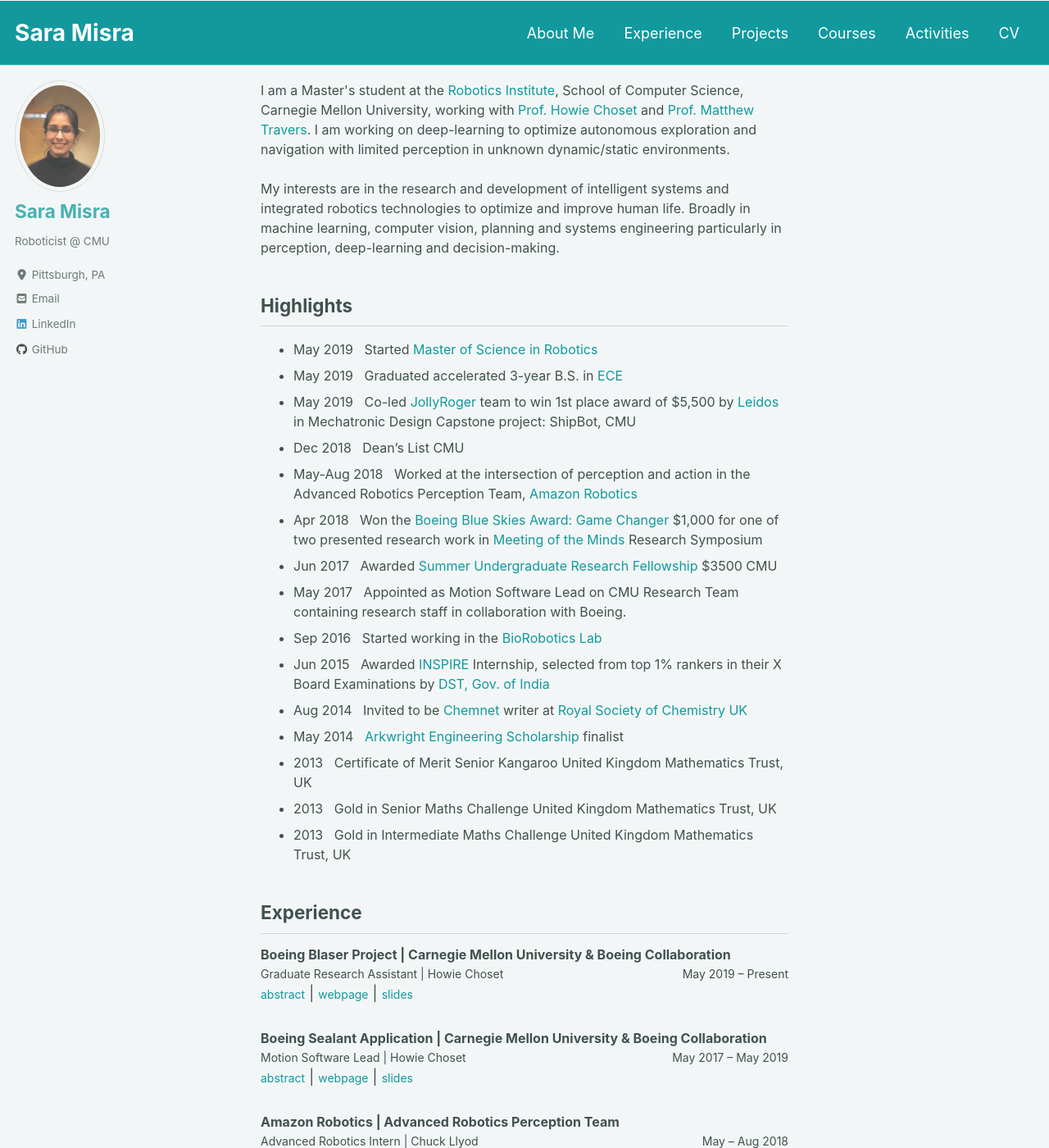
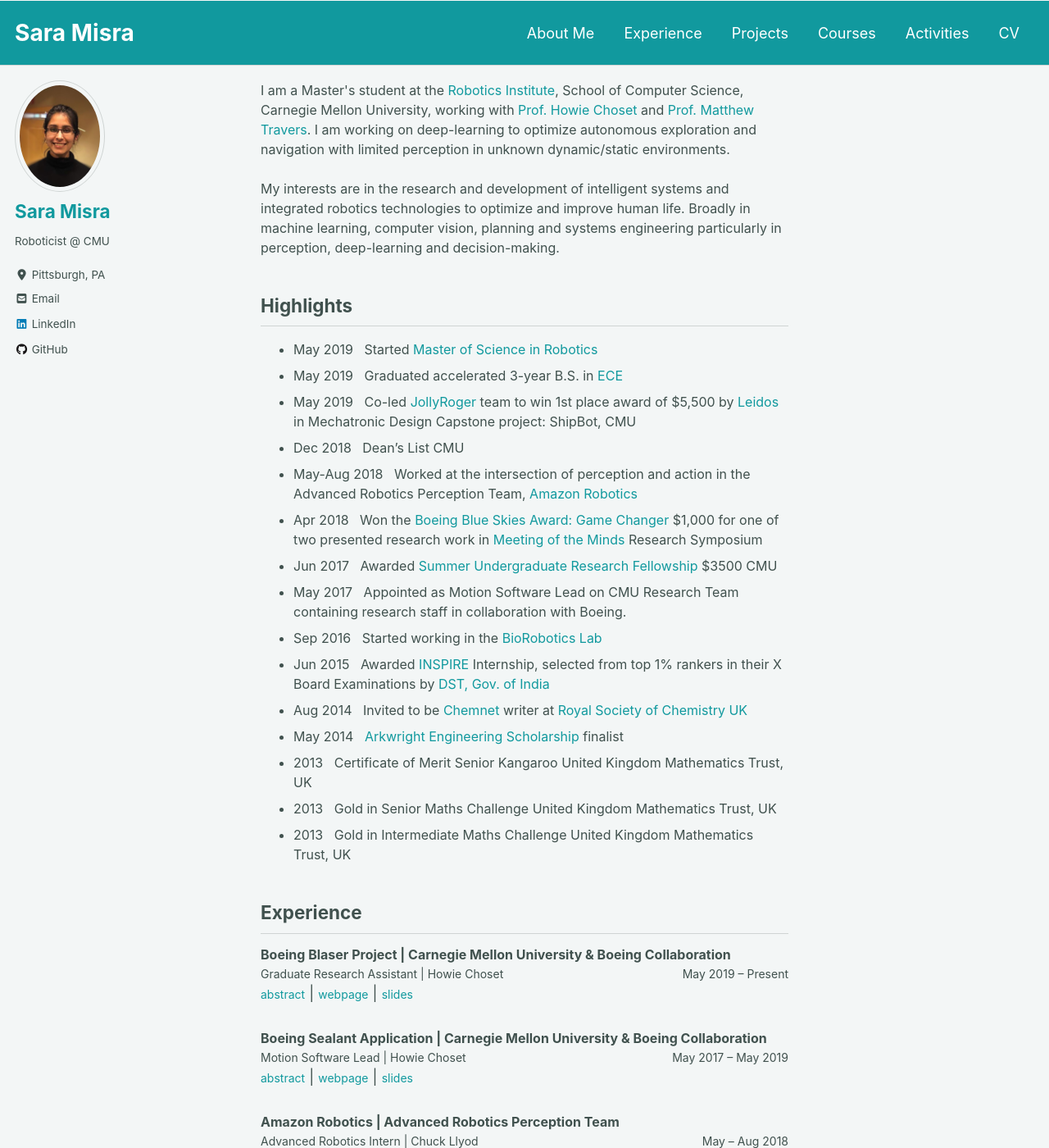
Before and after one commit to saram1sra/saram1sra.github.io, a Jekyll site: the page built from index.html, in a window 1280 px wide and 1400 px high. Shown: the whole window at 82% size. Built offline with Jekyll 4.4.1, drawn with Linux system fonts in a browser that asks for light colours; cached includes are drawn as plain includes; nearby versions of some CDN libraries; the list of posts is cut into pages by our own code.

Commit message:
remove hover opacity on side bar

```diff
--- a/_sass/minimal-mistakes/_sidebar.scss
+++ b/_sass/minimal-mistakes/_sidebar.scss
@@ -19,9 +19,9 @@
   @include breakpoint($large) {
     float: left;
     width: calc(#{$right-sidebar-width-narrow} - 1em);
-    opacity: 0.75;
-    -webkit-transition: opacity 0.2s ease-in-out;
-    transition: opacity 0.2s ease-in-out;
+    opacity: 1;
+    // -webkit-transition: opacity 0.2s ease-in-out;
+    // transition: opacity 0.2s ease-in-out;
 
     &:hover {
       opacity: 1;
```
